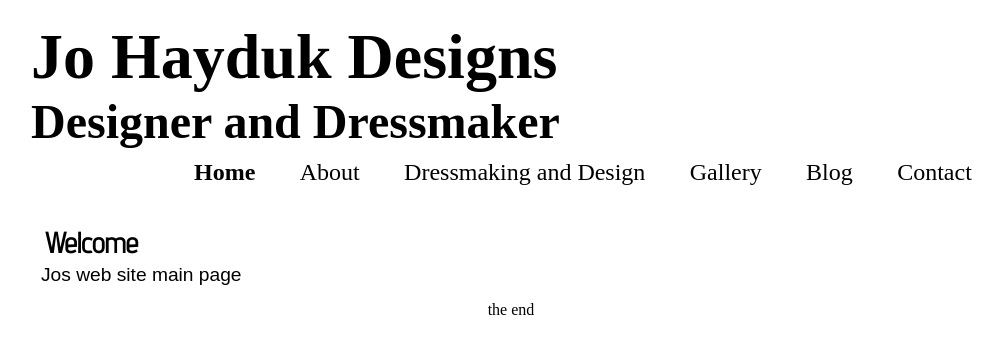
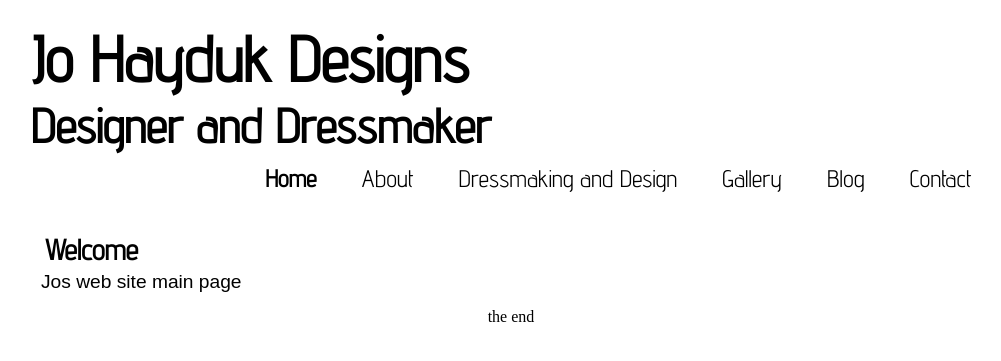
Before and after one commit to py1sl/jhdesigns_website, a Jekyll site: the page built from index.html, in a window 1280 px wide. Shown: the top 361 px of the page, without its empty margins (129-1130 px from the left). Built offline with Jekyll 4.4.1, drawn with Linux system fonts in a browser that asks for light colours.

Commit message:
try new font again

```diff
--- a/css/main.css
+++ b/css/main.css
@@ -43,7 +43,7 @@ overflow:auto;
 text-align:left;
 font-size:2em;
 
-font-family:'Advent Pro, Arial, Helvetica, sans-serif;
+font-family:'Advent Pro', Arial, Helvetica, sans-serif;
 background-color: #FFFFFF;
 color:black;
 margin:0;
@@ -55,7 +55,7 @@ padding:0;
 nav
 {
 font-size:1.5em;
-font-family: 'Advent Pro, Arial, Helvetica, sans-serif;
+font-family: 'Advent Pro', Arial, Helvetica, sans-serif;
 background-color:#FFFFFF;
 margin:0;
 padding-top:10px;
```
